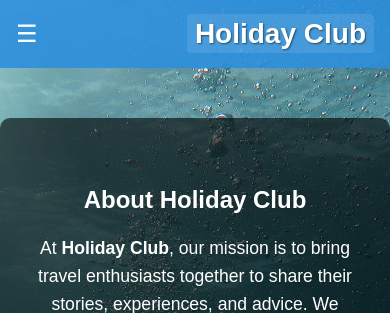
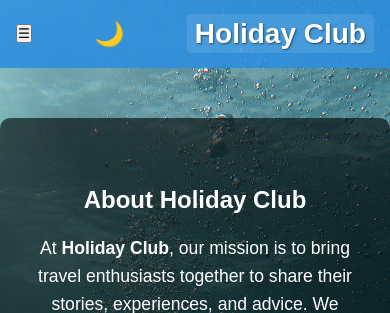
Before and after one commit to alexis93uk/your-holiday-club, a Flask app: page /about in a window 390 px wide. Shown: the top 313 px of the page. Run offline with Flask 3, Linux system fonts and the light colour scheme.

Commit message:
changes made for the dark version website

```diff
--- a/static/css/styles.css
+++ b/static/css/styles.css
@@ -65,9 +65,12 @@ h1, h2, h3 {
 }
 
 /* Hamburger & Dark-mode toggles */
-#menu-toggle,
+#menu-toggle {
+  display: none;
+}
+
 #dark-mode-toggle {
-  display: none;
+  display: inline-block;
   font-size: 1.5rem;
   background: none;
   border: none;
@@ -77,7 +80,7 @@ h1, h2, h3 {
 
 @media (max-width: 768px) {
   #menu-toggle {
-    display: block;
+    display: inline-block;
   }
   .nav-links {
     display: none;
```
Also changed, not shown: holiday_club.db.
